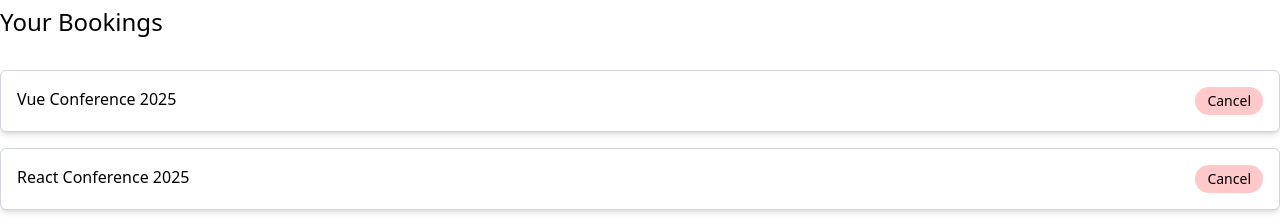
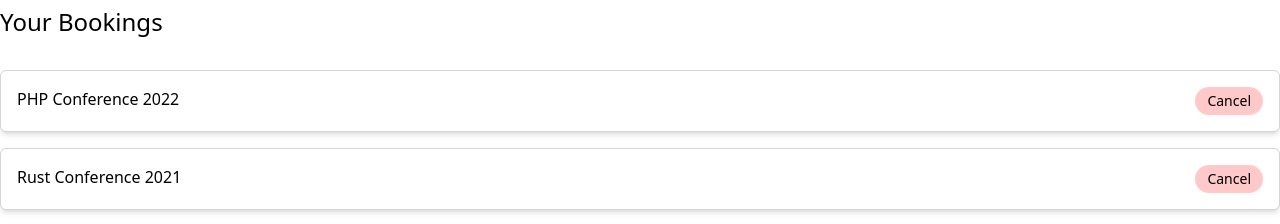
Before and after one commit to japerezd/vue3, a Vue app in the folder event-booking/: page / in a window 1280 px wide. Shown: the part 718-942 px from the top of the page. Built offline with nearby package versions, Linux system fonts and the light colour scheme; data requests are answered from the project's data file; the HTML template or start-up script is replaced by a standard one.

Commit message:
Post booking and loading booking

```diff
--- a/event-booking/db.json
+++ b/event-booking/db.json
@@ -30,6 +30,19 @@
     }
   ],
   "bookings": [
-
+    {
+      "id": "1748287274725",
+      "userId": 1,
+      "eventId": "3",
+      "eventTitle": "PHP Conference 2022",
+      "status": "confirmed"
+    },
+    {
+      "id": "1748288153426",
+      "userId": 1,
+      "eventId": "4",
+      "eventTitle": "Rust Conference 2021",
+      "status": "confirmed"
+    }
   ]
 }
--- a/event-booking/src/App.vue
+++ b/event-booking/src/App.vue
@@ -7,18 +7,22 @@
     <section class="grid grid-cols-2 gap-8">
       <template v-if="!eventsAreLoading">
         <EventCard v-for="event in events" :key="event.id" :title="event.title" :when="event.date"
-        :description="event.description" @register="console.log('Registered!')" />
+        :description="event.description" @register="handleRegistration(event)" />
       </template>
       <template v-else>
         <LoadingEventCard v-for="i in 4" :key="i" />
       </template>
     </section>
+
     <h2 class="text-2xl font-medium">Your Bookings</h2>
 
     <section class="grid grid-cols-1 gap-4">
-      <BookingItem description="Vue Conference 2025" />
-      <BookingItem description="React Conference 2025" />
-      <BookingItem description="Svelte Conference 2025" />
+      <template v-if="!bookingsAreLoading">
+        <BookingItem v-for="booking in bookings" :key="booking.id" :description="booking.eventTitle" />
+      </template>
+      <template v-else>
+        <LoadingBookingItem v-for="i in 4" :key="i" />
+      </template>
     </section>
   </main>
 </template>
@@ -29,9 +33,13 @@
 import EventCard from '@/components/EventCard.vue';
 import BookingItem from '@/components/BookingItem.vue';
 import LoadingEventCard from './components/LoadingEventCard.vue';
+import LoadingBookingItem from './components/LoadingBookingItem.vue';
 
 const events = ref([]);
 const eventsAreLoading = ref(false);
+
+const bookings = ref([]);
+const bookingsAreLoading = ref(false);
 
 const fetchEvents = async () => {
   eventsAreLoading.value = true;
@@ -43,5 +51,40 @@
   }
 }
 
-onMounted(() => fetchEvents());
+const fetchBookings = async () => {
+  try {
+    bookingsAreLoading.value = true;
+    const response = await fetch('http://localhost:3001/bookings');
+    bookings.value = await response.json();
+  } catch (error) {
+    console.error('Error fetching bookings:', error);
+  } finally {
+    bookingsAreLoading.value = false;
+  }
+}
+
+const handleRegistration = async (event) => {
+  const newBooking = {
+    id: Date.now().toString(),
+    userId: 1,
+    eventId: event.id,
+    eventTitle: event.title
+  };
+
+  await fetch('http://localhost:3001/bookings', {
+    method: 'POST',
+    headers: {
+      'Content-Type': 'application/json'
+    },
+    body: JSON.stringify({
+      ...newBooking,
+      status: 'confirmed'
+    })
+  });
+}
+
+onMounted(() =>{
+  fetchEvents();
+  fetchBookings();
+});
 </script>
--- /dev/null
+++ b/event-booking/src/components/LoadingBookingItem.vue
@@ -0,0 +1,13 @@
+<template>
+  <RoundedCard class="animate-pulse">
+    <div class="flex justify-between items-center p-4">
+      <div class="h-4 w-1/6 border-b border-gray-200 bg-gray-300"></div>
+      <div class="h-8 w-20 bg-gray-300 rounded-full"></div>
+    </div>
+  </RoundedCard>
+</template>
+
+<script setup lang="ts">
+import RoundedCard from './RoundedCard.vue';
+
+</script>
```
